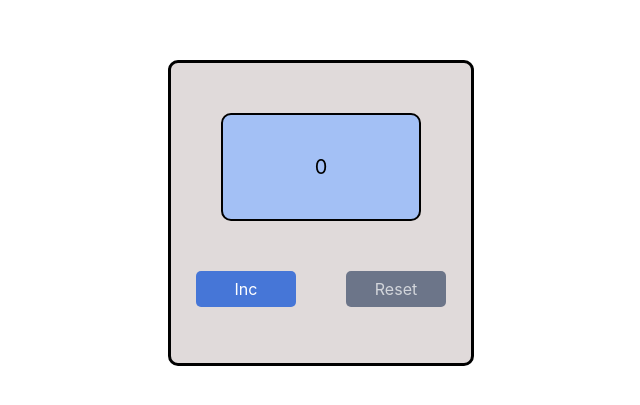
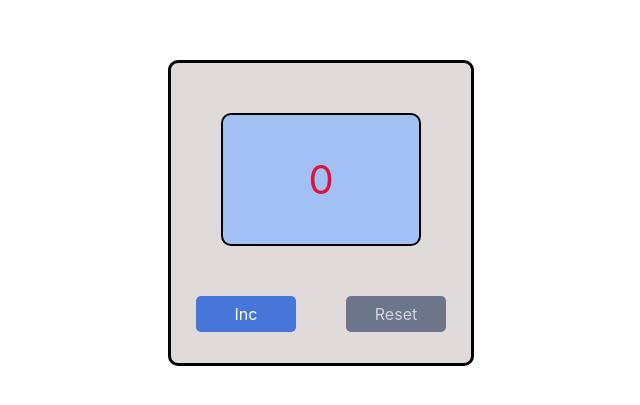
Before and after one commit to Aleksandr-mvp/Counter, a React (Create React App) app: page / in a window 1280 px wide. Shown: the part 187-592 px from the top of the page, without its empty margins (319-959 px from the left). Built offline with nearby package versions, Linux system fonts and the light colour scheme.

Commit message:
added font

```diff
--- a/src/components/Scoreboard/Scoreboard.module.css
+++ b/src/components/Scoreboard/Scoreboard.module.css
@@ -8,7 +8,7 @@
 }
 
 .container .scoreboard {
-    font-size: 20px;
+    font-size: 40px;
     border:2px solid black;
     border-radius: 10px;
     display: flex;
@@ -17,6 +17,7 @@
     background: #a3c0f5;
     padding: 40px;
     margin: 50px;
+    color:crimson;
 }
 
 .buttons {
```
